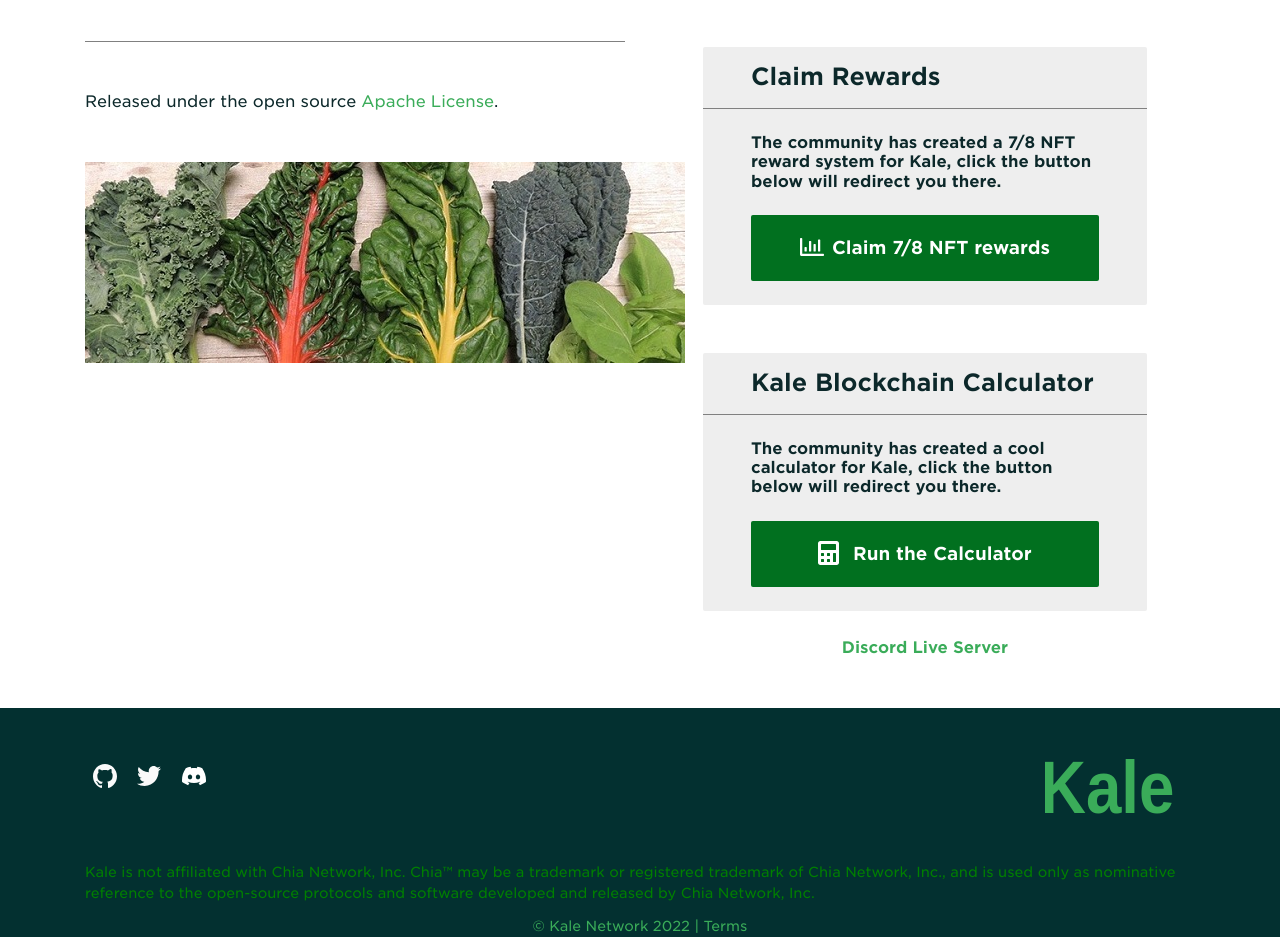
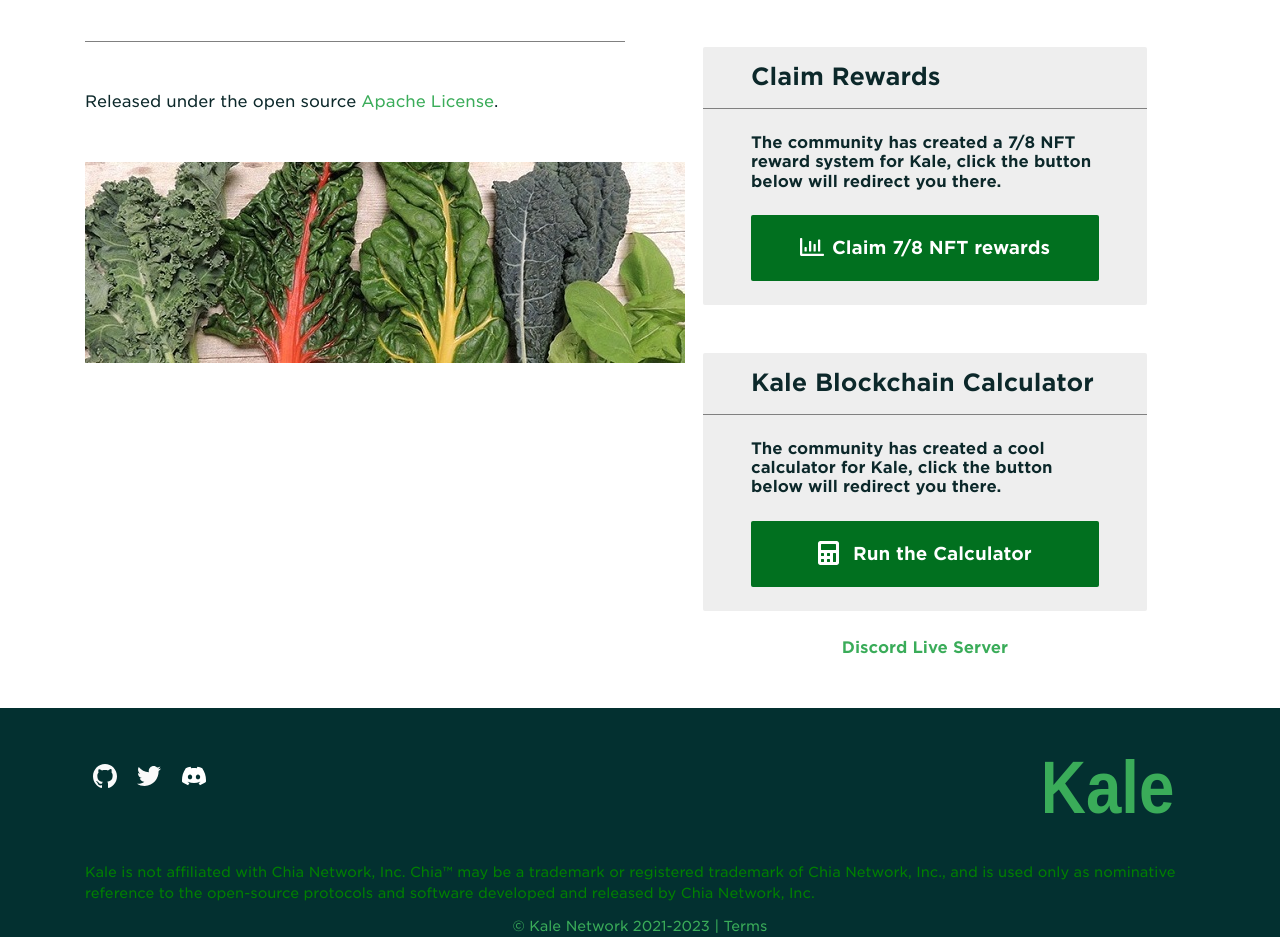
Before and after one commit to Kale-Network/kale-network.github.io, a Jekyll site: the page built from index.md, in a window 1280 px wide. Shown: the part 1107-2044 px from the top of the page. Built offline with Jekyll 4.4.1, drawn with Linux system fonts in a browser that asks for light colours.

Commit message:
Update strings.yml

```diff
--- a/_data/strings.yml
+++ b/_data/strings.yml
@@ -128,7 +128,7 @@ en: # English
     * [Guidelines for Using Kale Network’s Trademarks and Copyrighted Materials on the Web](/assets/legal/Guidelines-for-Using-Chia-Network.pdf)
     * [Chia Copyright Policy](/assets/legal/Chia-Copyright-Policy.pdf)
     * [Chia Trademark Policy](/assets/legal/Chia-Trademark-Policy.pdf)
-  footer_copyright_year: "© Kale Network 2022"
+  footer_copyright_year: "© Kale Network 2021-2023"
   navigation:
     download: "Download"
     about: "About"
```
